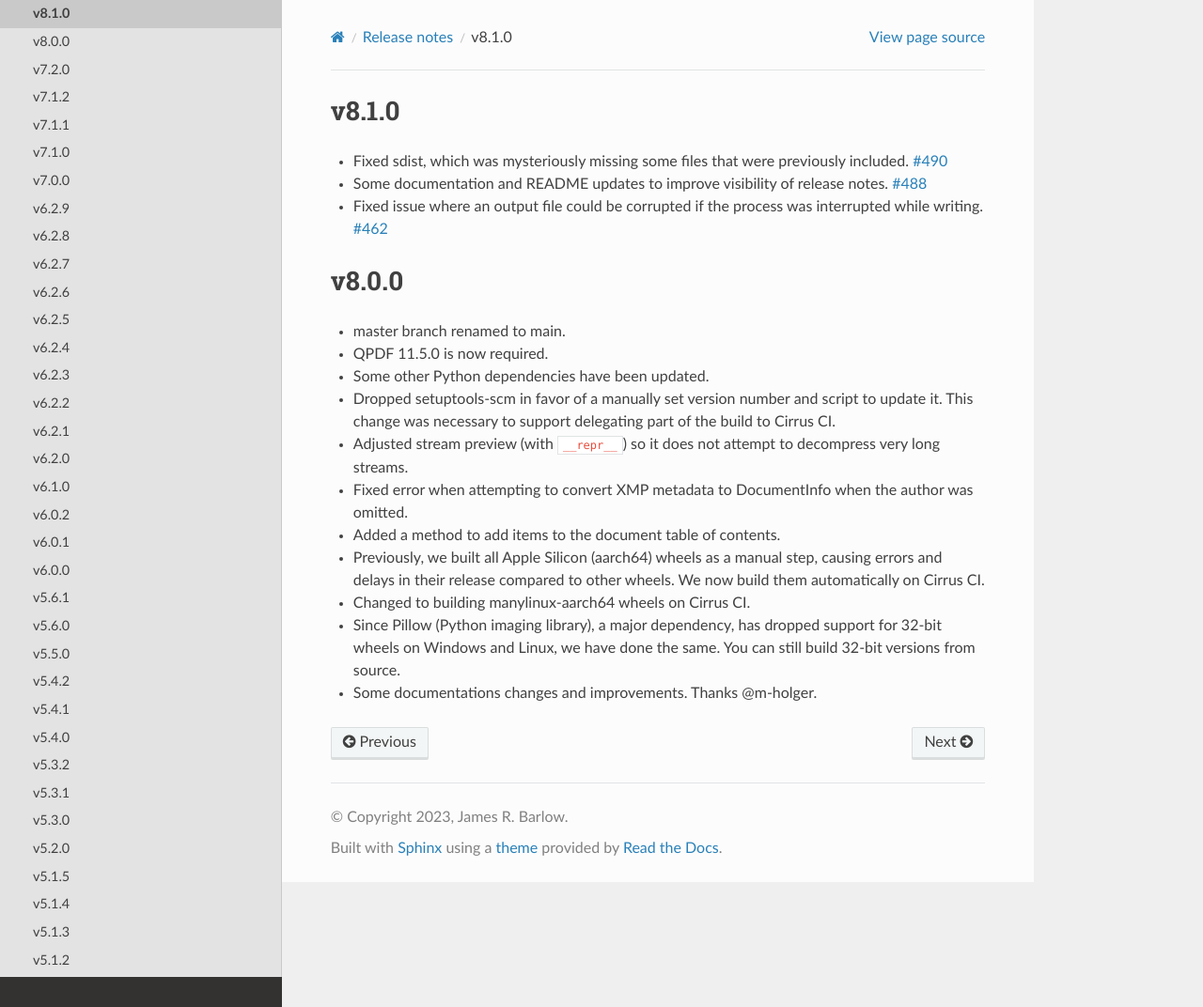
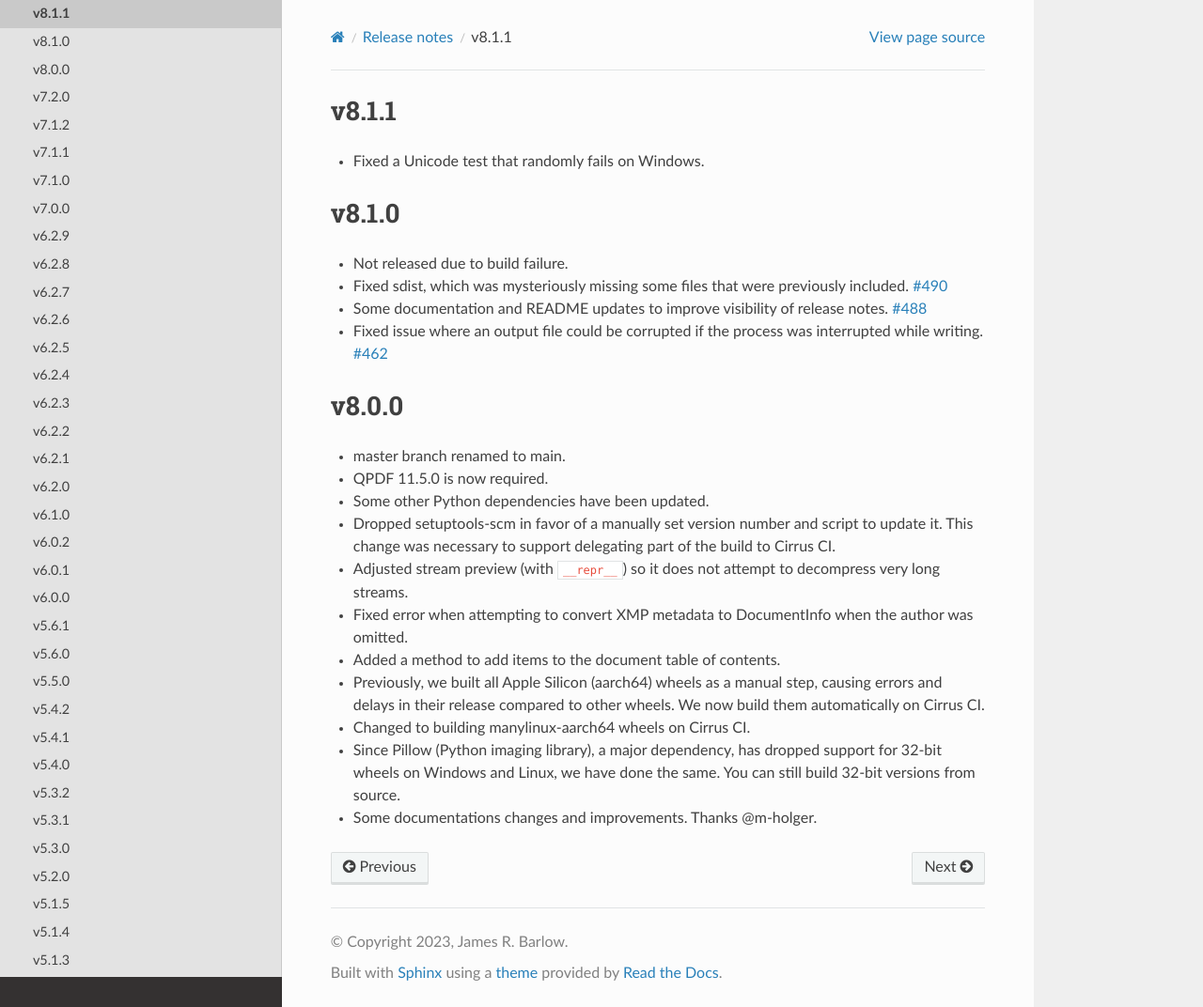
Before and after one commit to pikepdf/pikepdf, a Sphinx documentation site: the page built from docs/releasenotes/version8.rst, in a window 1280 px wide and 1072 px high. Shown: the whole window at 94% size. Built offline with Sphinx 7.4.7 and the Read the Docs theme 2.0.0, drawn with Linux system fonts in a browser that asks for light colours.

Commit message:
v8.1.1 release notes

```diff
--- a/docs/releasenotes/version8.rst
+++ b/docs/releasenotes/version8.rst
@@ -1,6 +1,12 @@
+v8.1.1
+======
+
+- Fixed a Unicode test that randomly fails on Windows.
+
 v8.1.0
 ======
 
+- Not released due to build failure.
 - Fixed sdist, which was mysteriously missing some files that were previously included. :issue:`490`
 - Some documentation and README updates to improve visibility of release notes. :issue:`488`
 - Fixed issue where an output file could be corrupted if the process was interrupted while writing. :issue:`462`
```
